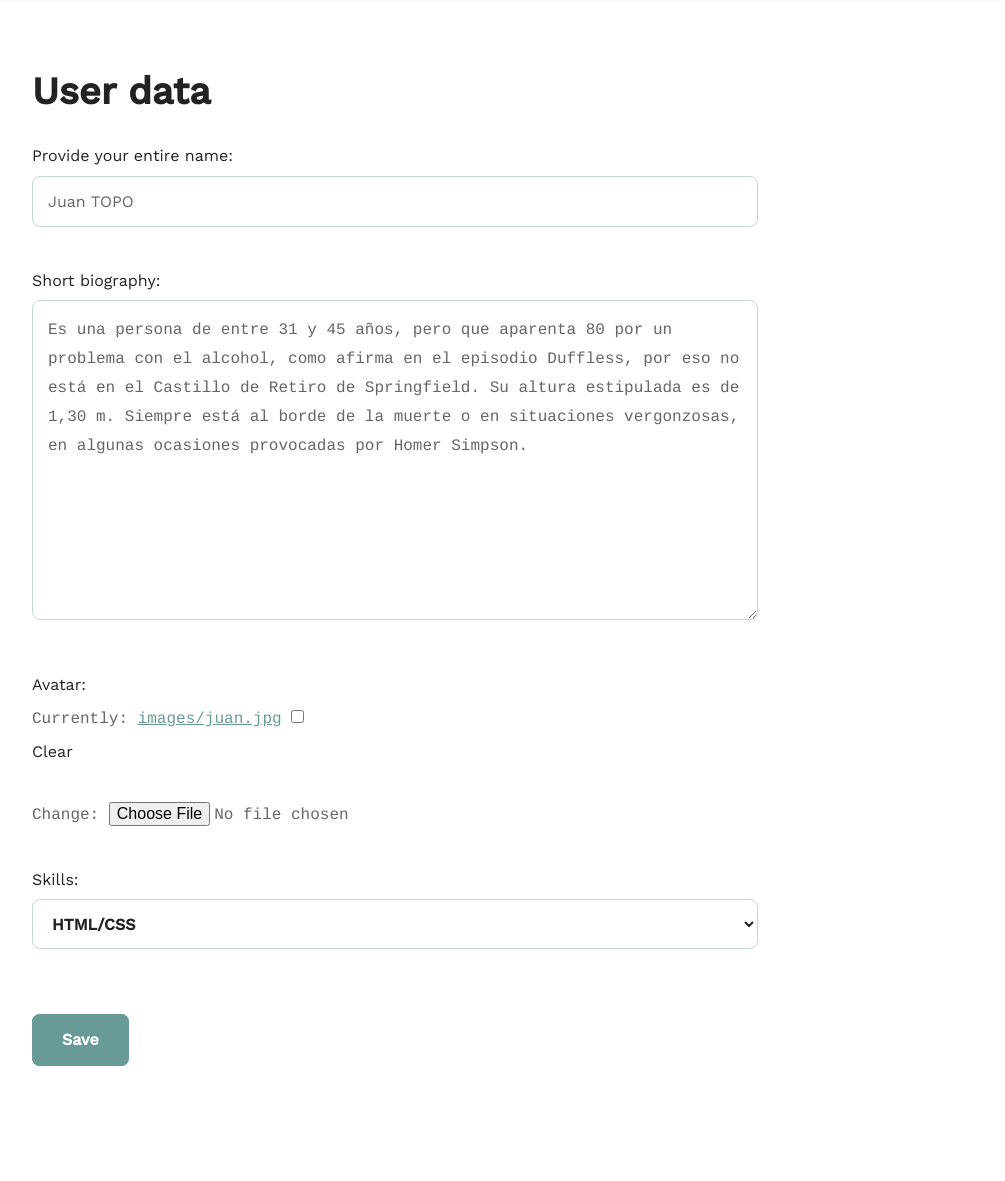
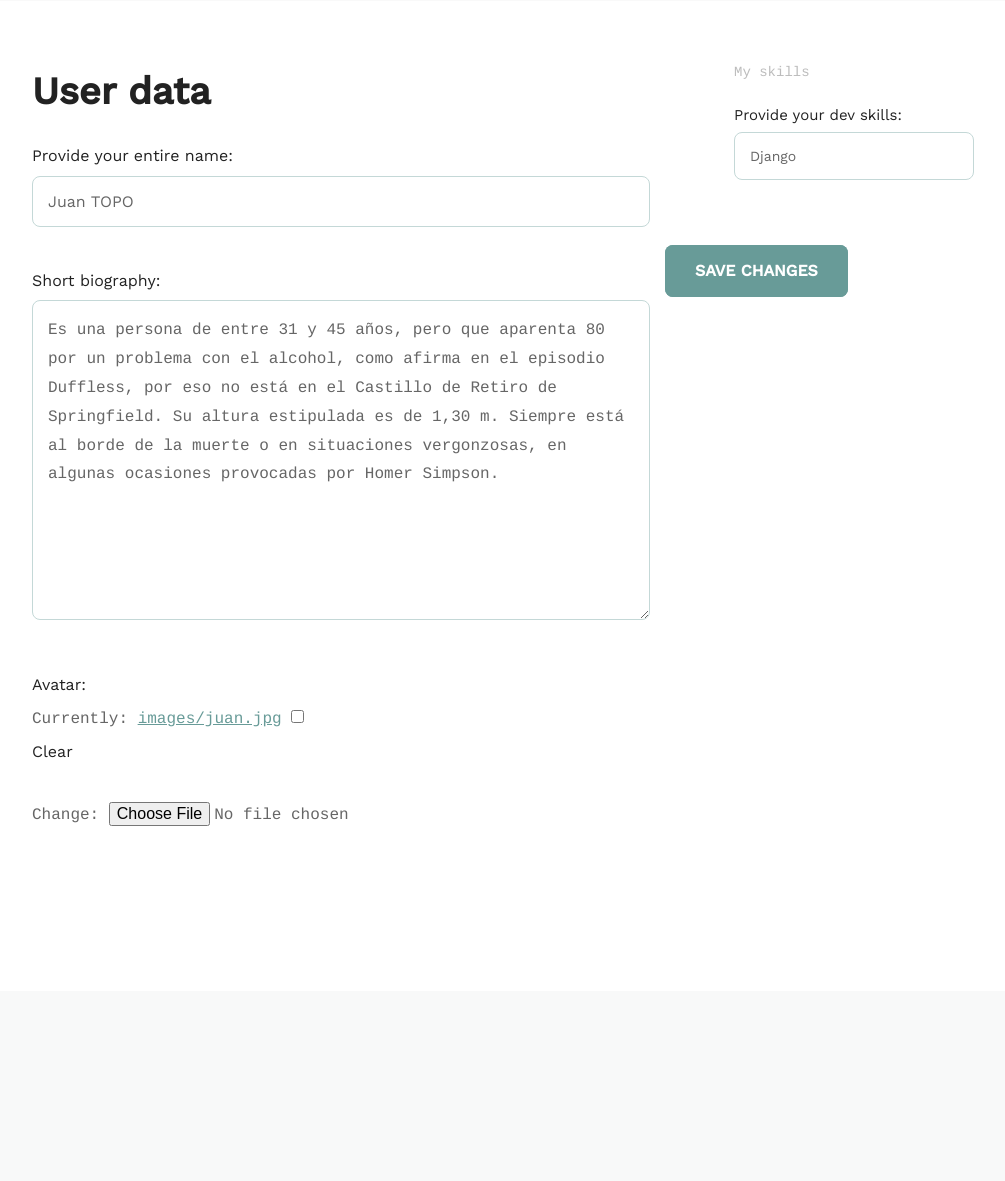
Before and after one commit to AaronMillOro/social_team_builder_django, a Django app: page /teams/profile_edit/ in a window 1280 px wide. Shown: the part 170-1351 px from the top of the page, without its empty margins (83-1088 px from the left). After the commit the page ends 996 px from the top, so only its background shows below. Run offline with Django 3.2, Linux system fonts and the light colour scheme; a user stored in the database is signed in; data comes from the database, SQL or seed files in the repository; both versions use the stored data as it was after the commit.

Commit message:
CODE: skills box option in profile edit

```diff
--- a/team_builder/teams/forms.py
+++ b/team_builder/teams/forms.py
@@ -11,12 +11,12 @@ class ProfileForm(forms.ModelForm):
     class Meta:
         model = models.Profile
         fields = (
-            'fullname', 'bio', 'avatar', 'skills',
+            'fullname', 'bio', 'avatar',
         )
         labels = {
             'fullname': 'Provide your entire name',
             'bio': 'Short biography',
-            'Skills': 'Provide your dev skills',
+            'skills': 'Provide your dev skills',
         }
 
     def clean_bio(self):
@@ -26,3 +26,10 @@ class ProfileForm(forms.ModelForm):
             raise forms.ValidationError(
                 'The biography must have at least 10 characters')
         return bio
+
+class SkillsForm(forms.ModelForm):
+
+    class Meta:
+        model = models.Profile
+        fields = ('skills',)
+        labels = {'skills': 'Provide your dev skills'}
--- a/team_builder/teams/models.py
+++ b/team_builder/teams/models.py
@@ -14,6 +14,13 @@ SKILLS = [
 ]
 
 
+class Skill(models.Model):
+    skill_name = models.CharField(max_length=400, blank=True)
+
+    def __str__(self):
+        return self.skill_name
+
+
 class Profile(models.Model):
     username = models.OneToOneField(
         User, on_delete=models.CASCADE, unique=True
@@ -21,7 +28,8 @@ class Profile(models.Model):
     fullname = models.CharField(max_length=200, blank=True)
     bio = models.TextField(max_length=400, blank=True)
     avatar = models.ImageField(upload_to='images/', null=True, blank=True)
-    skills = models.CharField(max_length=30, choices=SKILLS, default='')
+    #skills = models.CharField(max_length=500, default='')
+    skills = models.CharField(max_length=1000, default='')
     current_projects = models.CharField(max_length=20, default='')
     old_projects = models.CharField(max_length=20, default='')
 
@@ -58,12 +66,13 @@ class Position(models.Model):
         return self.name
 
 
-# Signal used to instanciate a Profile once a User is registered
+# Signal to create a Profile once a User is registered
 @receiver(post_save, sender=User)
 def create_user_profile(sender, instance, created, **kwargs):
     if created:
         Profile.objects.create(username=instance)
 
-@receiver(post_save, sender=User)
-def save_user_profile(sender, instance, **kwargs):
+
+@receiver(post_save, sender=Skill)
+def save_skill_profile(sender, instance, **kwargs):
     instance.profile.save()
--- a/team_builder/teams/templates/profile_edit.html
+++ b/team_builder/teams/templates/profile_edit.html
@@ -2,15 +2,25 @@
 
 {% block content %}
 <div class="bounds circle--page circle--article">
+
   <form method="POST" enctype="multipart/form-data" action="">
     {% csrf_token %}
-    <div class="grid-70">
+    <div class="grid-60">
       <h1>User data</h1>
         <div class="circle--article--body">
           {{ profile_form.as_p }}
         </div>
-      <input type="submit" class="button-primary" value="Save">
     </div>
+
+    <div class="grid-25 grid-push-5">
+      <div class="circle--secondary--module">
+        <h3>My skills</h3>
+            {{ skills_form.as_table }}
+      </div>
+    </div>
+
+  <input type="submit" class="button-primary" value="SAVE CHANGES">
   </form>
+
 </div>
 {% endblock %}
--- a/team_builder/teams/views.py
+++ b/team_builder/teams/views.py
@@ -72,11 +72,17 @@ def profile_edit(request):
     if request.method == 'POST':
         profile_form = forms.ProfileForm(
             request.POST, request.FILES, instance=request.user.profile)
-        if profile_form.is_valid():
+        skills_form = forms.SkillsForm(
+            request.POST, instance=request.user.profile)
+        if profile_form.is_valid() and skills_form.is_valid():
             profile_form.save()
+            skills_form.save()
             messages.success(request, 'Profile successfully updated!')
             return redirect('teams:profile')
     else:
         profile_form = forms.ProfileForm(instance=request.user.profile)
-    return render(request, 'profile_edit.html',
-        {'profile_form': profile_form})
+        skills_form = forms.SkillsForm(instance=request.user.profile)
+    return render(
+        request, 'profile_edit.html',
+        {'profile_form': profile_form, 'skills_form': skills_form}
+    )
--- a/team_builder/templates/layout.html
+++ b/team_builder/templates/layout.html
@@ -78,6 +78,16 @@
     </div>
   {% endif %}
 
+  {% if messages %}
+  <div>
+    <ul class="messages centered grid-50">
+      {% for message in messages %}
+        <h2 class="positive">{{ message }}</h2>
+      {% endfor %}
+    </ul>
+  </div>
+  {% endif %}
+
   {% block content %} {% endblock %}
 
 </body>
```
Also changed, not shown: team_builder/teams/templates/profile.html (+6 -2 lines), team_builder/templates/index.html (+0 -10 lines), team_builder/db.sqlite3, team_builder/media/images/juan_hmCmSrk.jpg (deleted), team_builder/teams/migrations/0001_initial.py, team_builder/teams/migrations/0002_auto_20191210_0133.py (added), team_builder/teams/migrations/0003_auto_20191210_0201.py (added), team_builder/teams/migrations/0004_auto_20191210_0209.py (added), team_builder/teams/migrations/0005_auto_20191210_0226.py (added), team_builder/teams/migrations/0006_auto_20191210_0234.py (added), team_builder/teams/migrations/0007_auto_20191210_0245.py (added).
